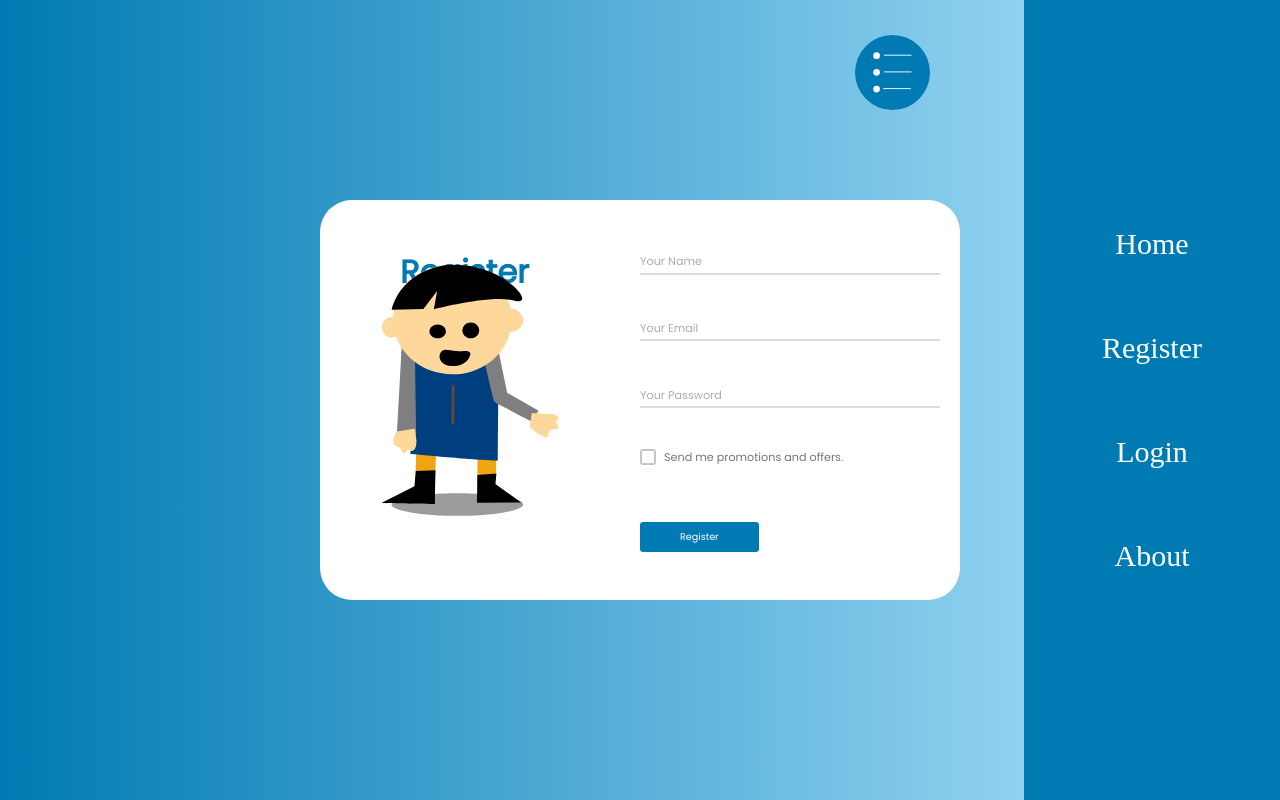
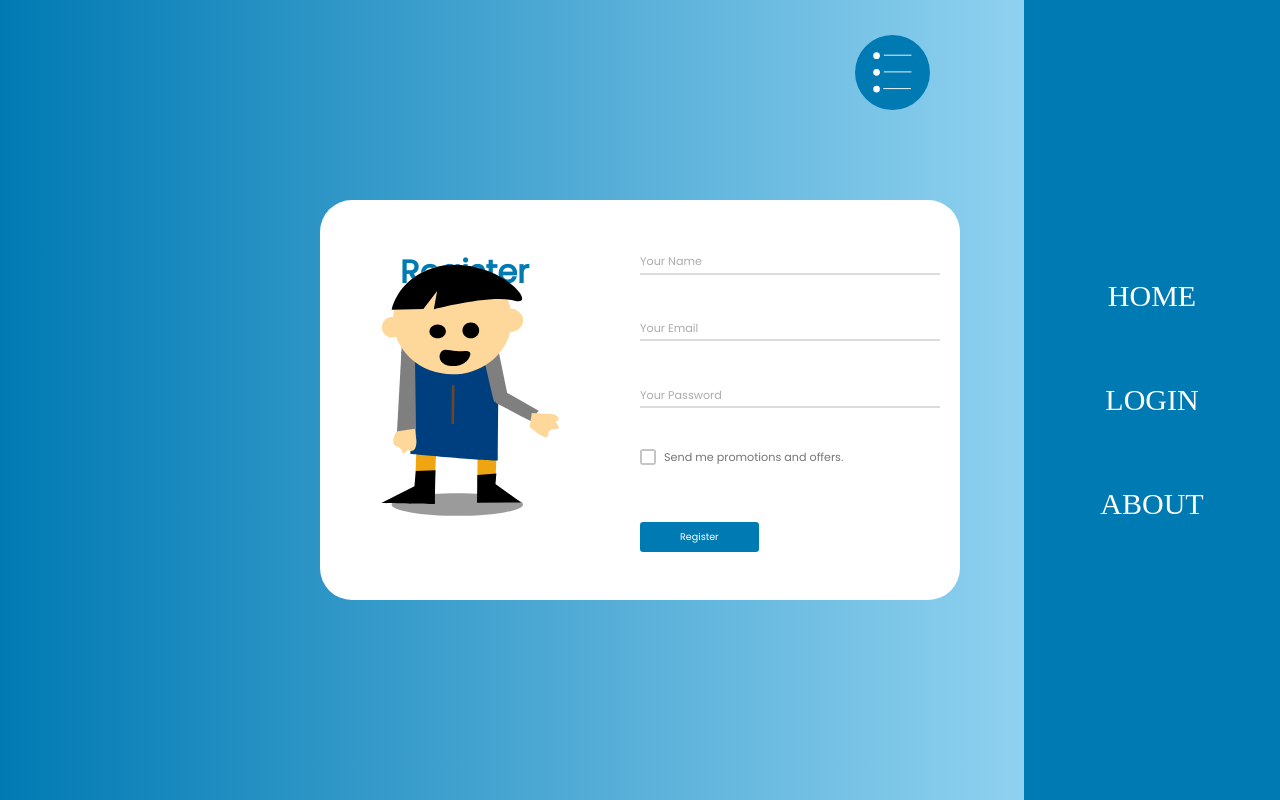
Before and after one commit to michaelpaulcuccia/gsap_animations, a Next.js app in the folder client/: page /register in a window 1280 px wide. Both pictures are taken after a click on the element 1192 px from the left and 72 px from the top of the page. Built offline with nearby package versions, Linux system fonts and the light colour scheme.

Commit message:
added dynamic output to links

```diff
--- a/client/components/Slider.js
+++ b/client/components/Slider.js
@@ -3,7 +3,11 @@ import Link from 'next/link';
 import { gsap } from "gsap";
 import styles from '../styles/Slider.module.css';
 
-export default function Slider() {
+export default function Slider({ path }) {
+
+  //REMOVE CURRENT PAGE (path) FROM LINK OUTPUT
+  const paths = ['home', 'register', 'login', 'about'];
+  const pathFilter = paths.filter(items => items !== path);
 
   //STATE
   const [showLinkWindow, setShowLinkWindow] = useState(false);
@@ -81,18 +85,13 @@ export default function Slider() {
                 <div className={styles.logoContainer}></div>
                 {/* LINK WINDOW OPACITY: 0 */}
                 <div className={styles.linkWindow} ref={linkWindow}>
-                  <Link href='/home'>
-                    <span className={styles.linkText}>Home</span>
-                  </Link>
-                  <Link href='/register'>
-                    <span className={styles.linkText}>Register</span>
-                  </Link>
-                  <Link href='/login'>
-                    <span className={styles.linkText}>Login</span>
-                  </Link>
-                  <Link href='/about'>
-                    <span className={styles.linkText}>About</span>
-                  </Link>
+                  {
+                    pathFilter.map((item, i) => (
+                      <Link href={`/${item}`} key={i}>
+                        <span className={styles.linkText}>{item.toUpperCase()}</span>
+                    </Link>
+                    ))
+                  }
                 </div>
             </div>
         </div>
--- a/client/pages/register.js
+++ b/client/pages/register.js
@@ -1,11 +1,18 @@
 import React from 'react';
+import { useRouter } from 'next/router';
 import Slider from '../components/Slider';
 import RegComp from '../components/RegComp';
 
 export default function testpage() {
+
+  const router = useRouter();
+  const path = router.pathname;
+  const cleanPath = path.substring(1);
+
+
     return (
         <div>
-            <Slider />
+            <Slider path={cleanPath}/>
             <RegComp />
         </div>
     )
```
Also changed, not shown: client/pages/about.js (+7 -1 lines), client/pages/home.js (+6 -1 lines), client/pages/login.js (+7 -1 lines).
